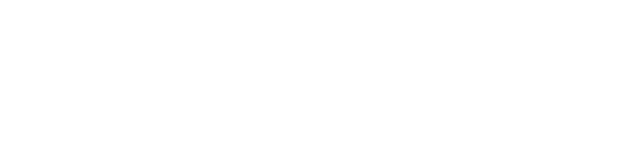
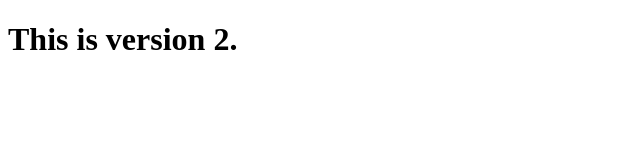
Before and after one commit to rdcode369/myrepo, a plain HTML site: page index.html in a window 1280 px wide. Shown: the whole page, without its empty margins (0-640 px from the left). Drawn offline with Linux system fonts and the light colour scheme.

Commit message:
this is v2 of index.html

```diff
--- a/index.html
+++ b/index.html
@@ -8,7 +8,7 @@
 </head>
 
 <body>
-
+    <h1>This is version 2.</h1>
 </body>
 
 </html>
```
